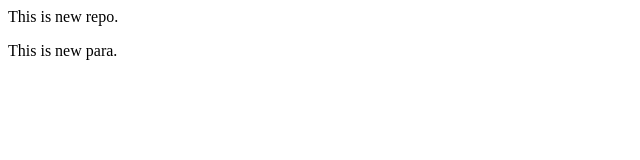
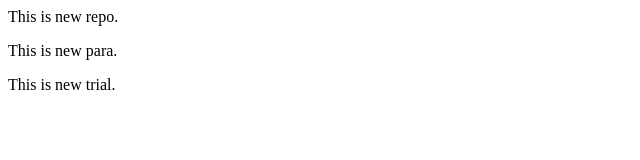
Before and after one commit to tanvichaudhari-tech/LocalRepo, a plain HTML site: page index.html in a window 1280 px wide. Shown: the whole page, without its empty margins (0-640 px from the left). Drawn offline with Linux system fonts and the light colour scheme.

Commit message:
Add new trial

```diff
--- a/index.html
+++ b/index.html
@@ -1,2 +1,3 @@
 <p>This is new repo.<p>
 <p>This is new para.<p></p>
+<p>This is new trial.<p></p>
```
